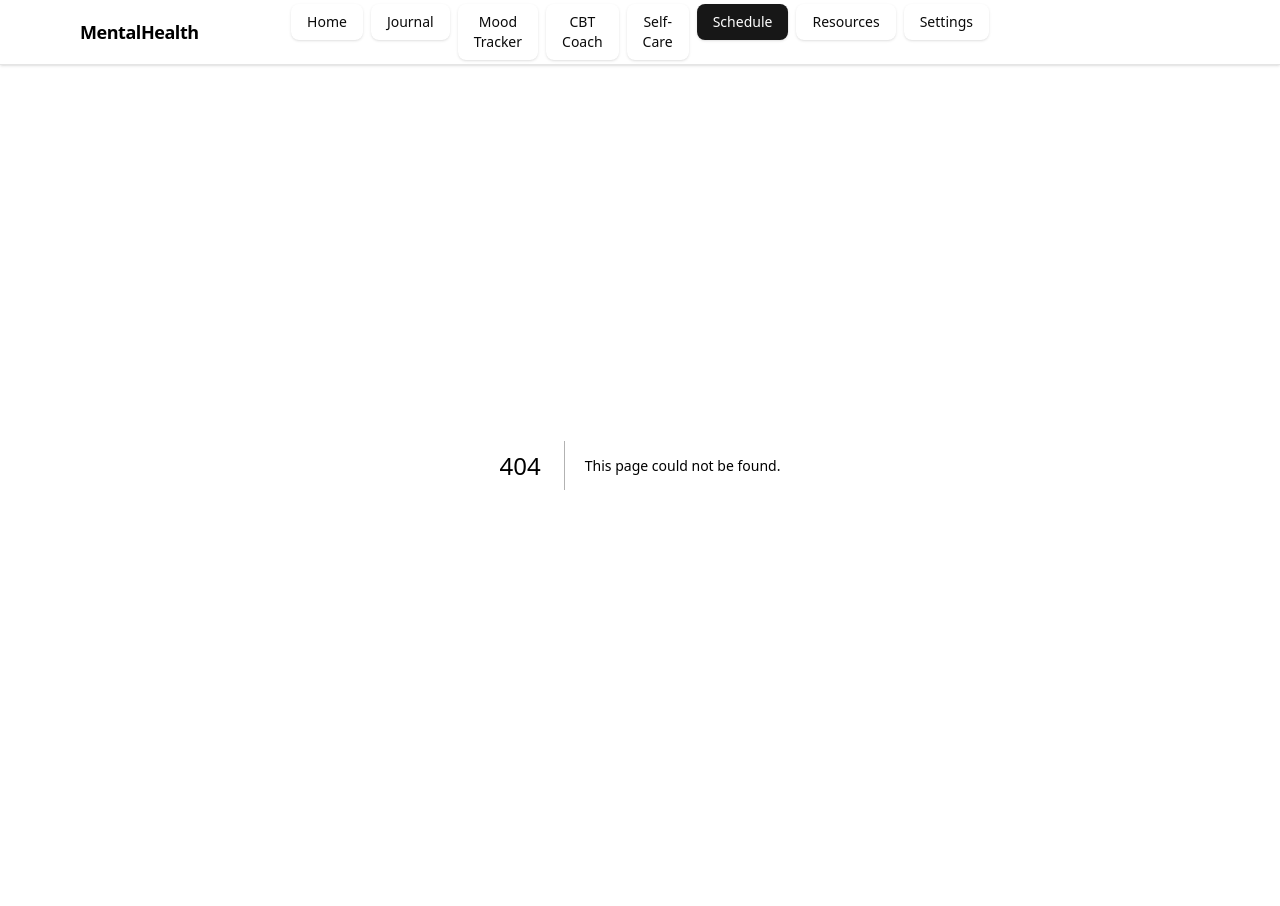
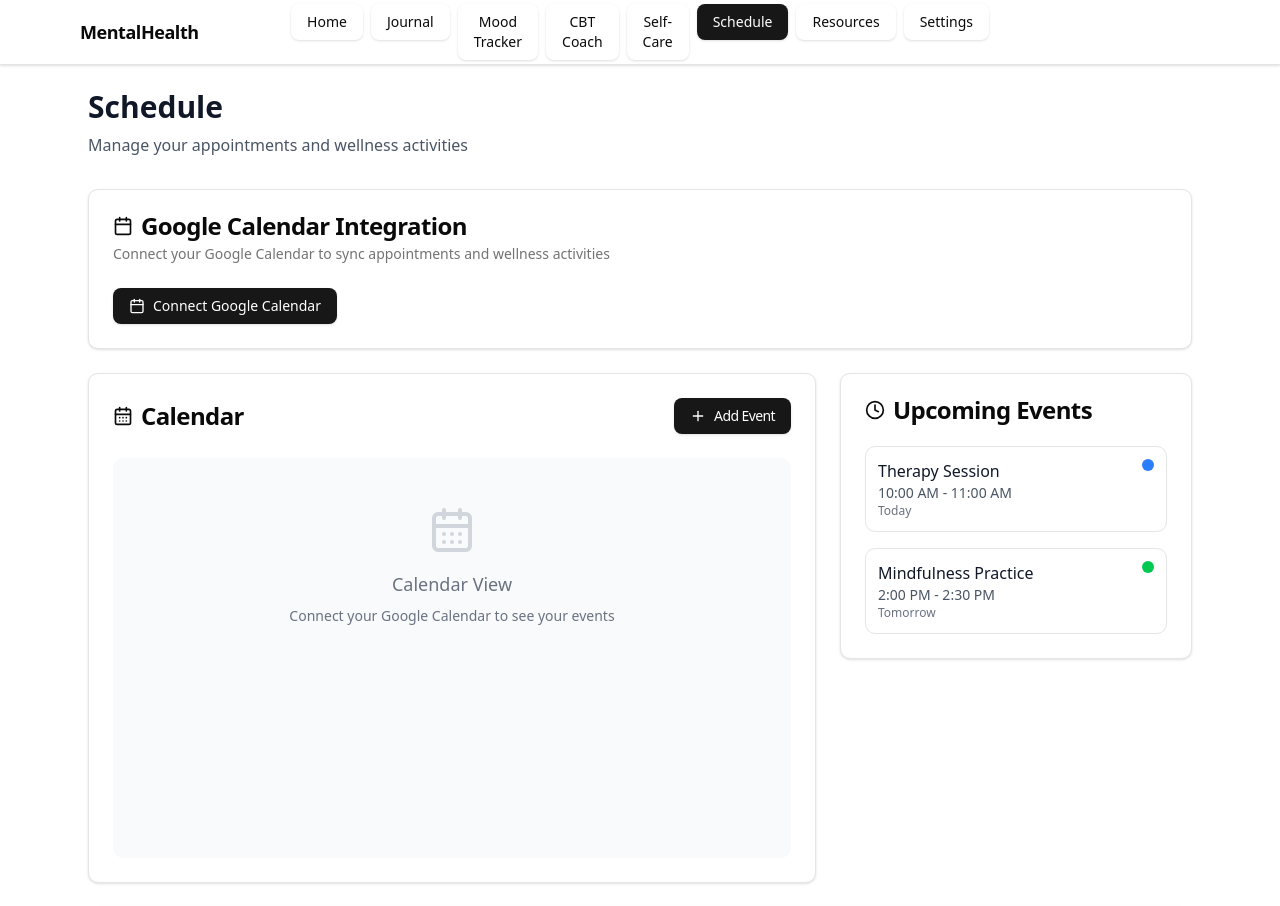
Before and after one commit to PSG777/Mindful, a Next.js app: page /schedule in a window 1280 px wide. Before the commit this address had no page. Shown: the top 906 px of the page. Before the commit the page ends 865 px from the top, so only its background shows below. Built offline with nearby package versions, Linux system fonts and the light colour scheme.

Commit message:
Create page.tsx

```diff
--- /dev/null
+++ b/app/schedule/page.tsx
@@ -0,0 +1,187 @@
+'use client';
+
+import { useState } from 'react';
+import { Button } from '@/components/ui/button';
+import { Card, CardContent, CardDescription, CardHeader, CardTitle } from '@/components/ui/card';
+import { Calendar, CalendarDays, Clock, Plus } from 'lucide-react';
+
+export default function SchedulePage() {
+  const [isConnected, setIsConnected] = useState(false);
+  const [events, setEvents] = useState([
+    {
+      id: 1,
+      title: 'Therapy Session',
+      time: '10:00 AM - 11:00 AM',
+      date: 'Today',
+      type: 'therapy'
+    },
+    {
+      id: 2,
+      title: 'Mindfulness Practice',
+      time: '2:00 PM - 2:30 PM',
+      date: 'Tomorrow',
+      type: 'wellness'
+    }
+  ]);
+
+  const handleConnectGoogleCalendar = () => {
+    // TODO: Implement Google Calendar OAuth
+    setIsConnected(true);
+    console.log('Connecting to Google Calendar...');
+  };
+
+  const handleDisconnectGoogleCalendar = () => {
+    setIsConnected(false);
+    console.log('Disconnecting from Google Calendar...');
+  };
+
+  const handleAddEvent = () => {
+    // TODO: Implement add event functionality
+    console.log('Adding new event...');
+  };
+
+  return (
+    <div className="container mx-auto p-6 max-w-6xl">
+      <div className="mb-8">
+        <h1 className="text-3xl font-bold text-gray-900 mb-2">Schedule</h1>
+        <p className="text-gray-600">Manage your appointments and wellness activities</p>
+      </div>
+
+      {/* Google Calendar Connection */}
+      <Card className="mb-6">
+        <CardHeader>
+          <CardTitle className="flex items-center gap-2">
+            <Calendar className="h-5 w-5" />
+            Google Calendar Integration
+          </CardTitle>
+          <CardDescription>
+            Connect your Google Calendar to sync appointments and wellness activities
+          </CardDescription>
+        </CardHeader>
+        <CardContent>
+          {!isConnected ? (
+            <Button
+              onClick={handleConnectGoogleCalendar}
+              className="bg-blue-600 hover:bg-blue-700 text-white"
+            >
+              <Calendar className="h-4 w-4 mr-2" />
+              Connect Google Calendar
+            </Button>
+          ) : (
+            <div className="flex items-center gap-4">
+              <div className="flex items-center gap-2 text-green-600">
+                <Calendar className="h-4 w-4" />
+                <span className="font-medium">Connected to Google Calendar</span>
+              </div>
+              <Button
+                variant="outline"
+                onClick={handleDisconnectGoogleCalendar}
+                className="text-red-600 border-red-200 hover:bg-red-50"
+              >
+                Disconnect
+              </Button>
+            </div>
+          )}
+        </CardContent>
+      </Card>
+
+      {/* Calendar Display */}
+      <div className="grid grid-cols-1 lg:grid-cols-3 gap-6">
+        {/* Calendar View */}
+        <div className="lg:col-span-2">
+          <Card>
+            <CardHeader>
+              <CardTitle className="flex items-center justify-between">
+                <span className="flex items-center gap-2">
+                  <CalendarDays className="h-5 w-5" />
+                  Calendar
+                </span>
+                <Button onClick={handleAddEvent}>
+                  <Plus className="h-4 w-4 mr-2" />
+                  Add Event
+                </Button>
+              </CardTitle>
+            </CardHeader>
+            <CardContent>
+              <div className="min-h-[400px] bg-gray-50 rounded-lg p-4">
+                <div className="text-center text-gray-500 py-8">
+                  <CalendarDays className="h-12 w-12 mx-auto mb-4 text-gray-300" />
+                  <p className="text-lg font-medium mb-2">Calendar View</p>
+                  <p className="text-sm">
+                    {isConnected
+                      ? "Your Google Calendar events will appear here"
+                      : "Connect your Google Calendar to see your events"
+                    }
+                  </p>
+                </div>
+              </div>
+            </CardContent>
+          </Card>
+        </div>
+
+        {/* Upcoming Events */}
+        <div>
+          <Card>
+            <CardHeader>
+              <CardTitle className="flex items-center gap-2">
+                <Clock className="h-5 w-5" />
+                Upcoming Events
+              </CardTitle>
+            </CardHeader>
+            <CardContent>
+              <div className="space-y-4">
+                {events.map((event) => (
+                  <div
+                    key={event.id}
+                    className="p-3 border rounded-lg hover:bg-gray-50 transition-colors"
+                  >
+                    <div className="flex items-start justify-between">
+                      <div>
+                        <h4 className="font-medium text-gray-900">{event.title}</h4>
+                        <p className="text-sm text-gray-600">{event.time}</p>
+                        <p className="text-xs text-gray-500">{event.date}</p>
+                      </div>
+                      <div className={`w-3 h-3 rounded-full ${
+                        event.type === 'therapy' ? 'bg-blue-500' : 'bg-green-500'
+                      }`} />
+                    </div>
+                  </div>
+                ))}
+
+                {events.length === 0 && (
+                  <div className="text-center text-gray-500 py-8">
+                    <Clock className="h-8 w-8 mx-auto mb-2 text-gray-300" />
+                    <p className="text-sm">No upcoming events</p>
+                  </div>
+                )}
+              </div>
+            </CardContent>
+          </Card>
+        </div>
+      </div>
+
+      {/* Quick Actions */}
+      <Card className="mt-6">
+        <CardHeader>
+          <CardTitle>Quick Actions</CardTitle>
+        </CardHeader>
+        <CardContent>
+          <div className="grid grid-cols-1 md:grid-cols-3 gap-4">
+            <Button variant="outline" className="h-20 flex-col">
+              <Plus className="h-5 w-5 mb-2" />
+              <span>Add Therapy Session</span>
+            </Button>
+            <Button variant="outline" className="h-20 flex-col">
+              <Calendar className="h-5 w-5 mb-2" />
+              <span>Schedule Wellness Activity</span>
+            </Button>
+            <Button variant="outline" className="h-20 flex-col">
+              <Clock className="h-5 w-5 mb-2" />
+              <span>Set Reminder</span>
+            </Button>
+          </div>
+        </CardContent>
+      </Card>
+    </div>
+  );
+}
```
